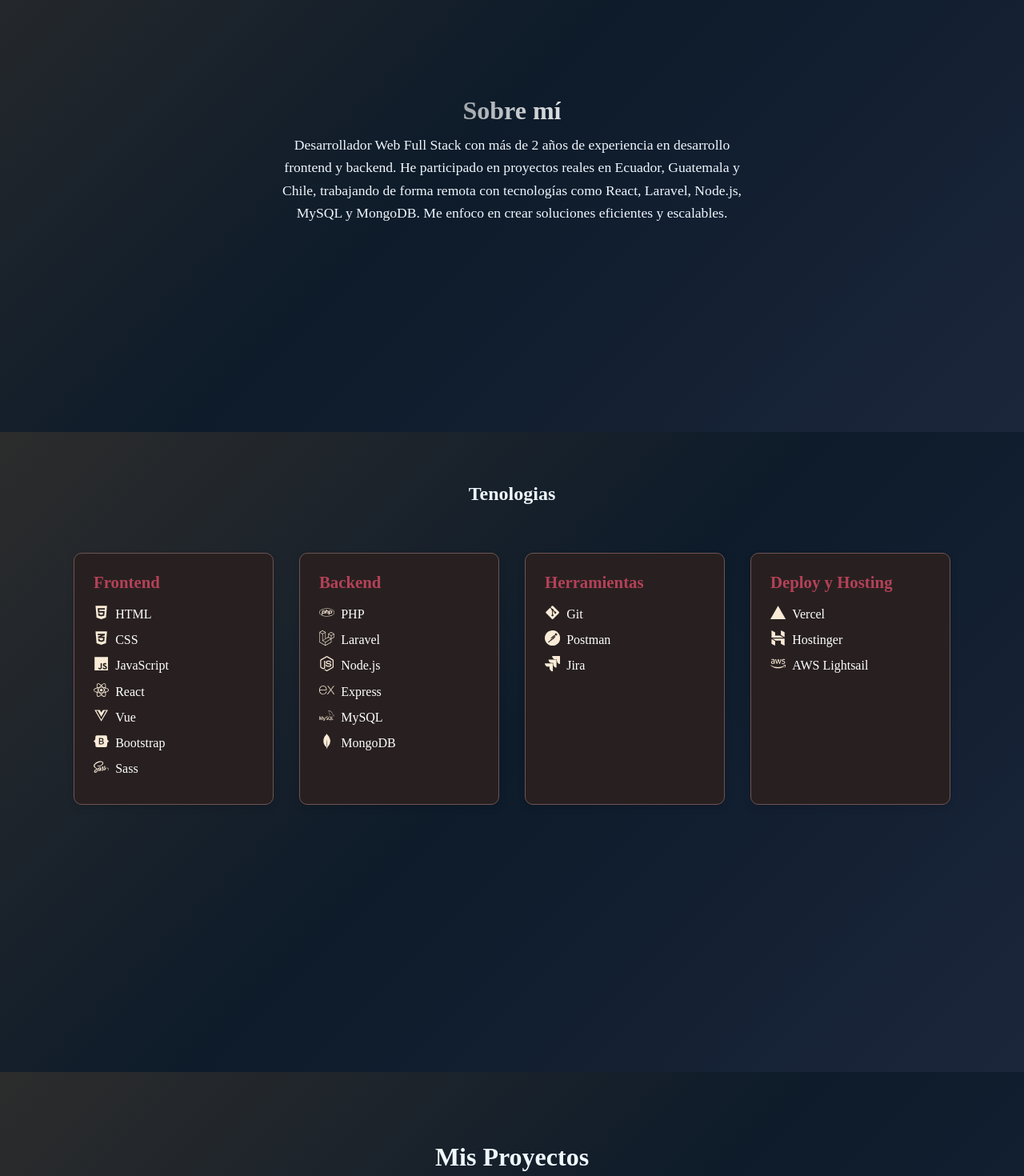
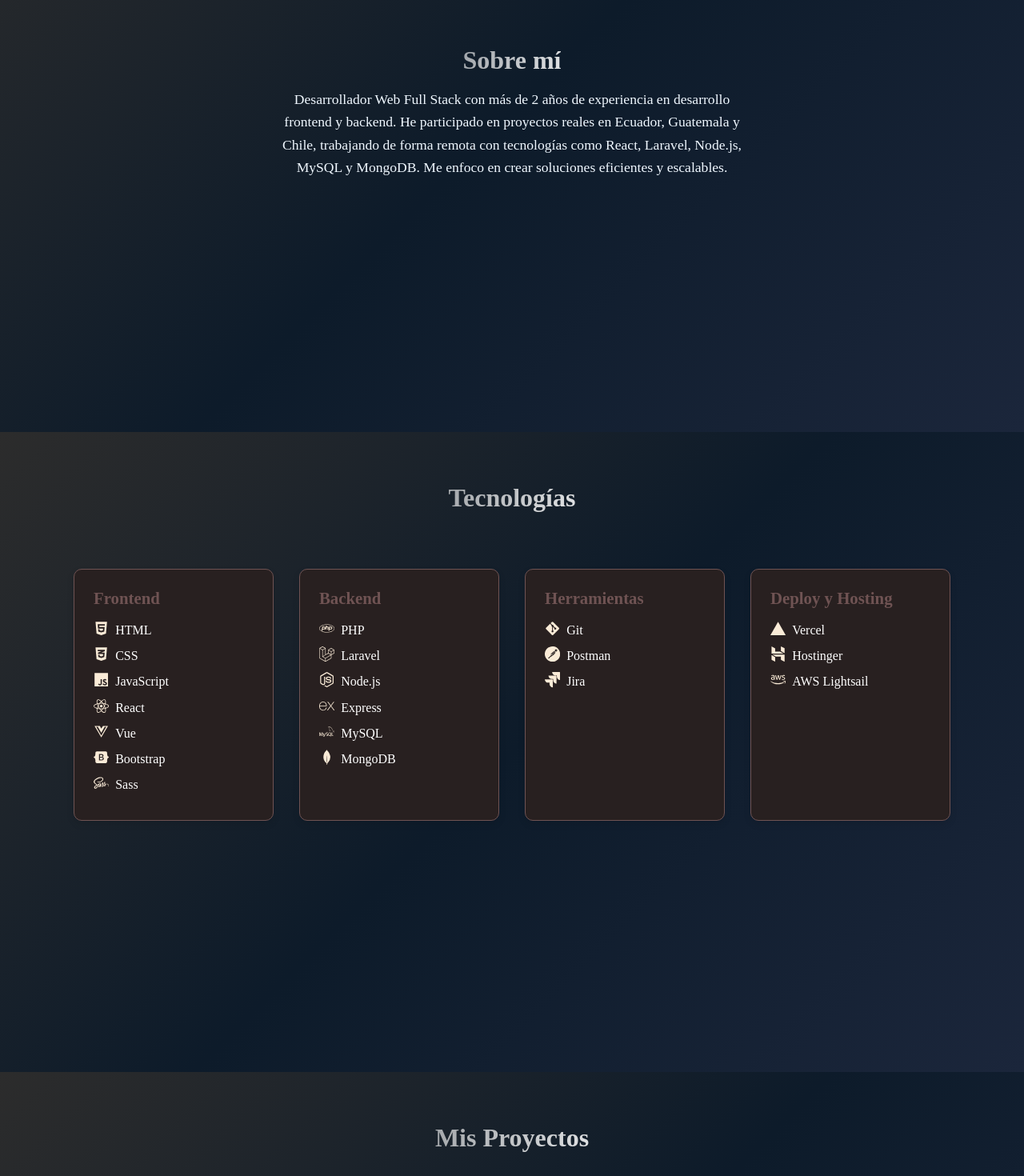
Before and after one commit to limber9596/mi-portafolio, a React (Vite) app: page / in a window 1280 px wide. Shown: the part 1060-2530 px from the top of the page at 80% size. Built offline with nearby package versions, Linux system fonts and the light colour scheme.

Commit message:
responsive

```diff
--- a/src/components/About.jsx
+++ b/src/components/About.jsx
@@ -4,16 +4,20 @@
 
 export default function About() {
   return (
-    <motion.section id="about" className="about"
+    <motion.section id="about" className="about">
+      {/* Animación de entrada al hacer scroll solo para los elementos internos */}
+      <motion.div
         initial={{ opacity: 0, y: 40 }}
-      whileInView={{ opacity: 1, y: 60 }}
-      viewport={{ once: false, amount: 0.3 }}
-      transition={{ duration: 1, ease: "easeOut" }}
+        whileInView={{ opacity: 1, y: 0 }}
+        viewport={{ once: false, amount: 0.5 }}
+        transition={{ duration: 1 }}
       >
         <motion.h1
           className="animated-text-h1"
-      initial={{ backgroundPosition: '-200% center' }}
-      animate={{ backgroundPosition: '200% center' }}
+          initial={true} // importante para que no reinicie animación infinita
+          animate={{
+            backgroundPosition: ['-200% center', '200% center'],
+          }}
           transition={{
             duration: 4,
             repeat: Infinity,
@@ -24,17 +28,22 @@
         </motion.h1>
 
         <motion.p
-      initial={{ opacity: 0 }}
+          initial={true}
           animate={{
-          opacity: [1, 0.5, 1]
+            opacity: [1, 0.7, 1],
           }}
           transition={{
-          opacity: { duration: 3, repeat: Infinity, ease: "easeInOut" }
+            opacity: {
+              duration: 3,
+              repeat: Infinity,
+              ease: 'easeInOut',
+            },
           }}
         >
           Desarrollador Web Full Stack con más de 2 años de experiencia en desarrollo frontend y backend. He participado en proyectos reales en Ecuador, Guatemala y Chile, trabajando de forma remota con tecnologías como React, Laravel, Node.js, MySQL y MongoDB. Me enfoco en crear soluciones eficientes y escalables.
         </motion.p>
+      </motion.div>
+    </motion.section>
 
-    </motion.section>
   )
 }
--- a/src/components/Projects.jsx
+++ b/src/components/Projects.jsx
@@ -1,7 +1,8 @@
 import React, { useEffect, useState } from 'react';
 import axios from 'axios';
 import '../styless/Projects.css';
-
+import { motion } from 'framer-motion';
+import "../styless/Global.css";
 export default function Projects() {
   const [projects, setProjects] = useState([]);
 
@@ -11,23 +12,60 @@
       .catch((err) => console.error('Error loading projects:', err));
   }, []);
 
+  const itemVariants = {
+    hidden: { opacity: 0, y: 30 },
+    visible: (i) => ({
+      opacity: 1,
+      y: 0,
+      transition: {
+        delay: i * 0.2,
+        duration: 0.5,
+        ease: 'easeInOut',
+      },
+    }),
+  };
+
   return (
     <section className="projects" id='projects'>
-      <h2 className='title'>Mis Proyectos</h2>
+      <motion.h1
+        className="animated-text-h1"
+        initial={{ backgroundPosition: '-200% center' }}
+        animate={{ backgroundPosition: '200% center' }}
+        transition={{
+          duration: 4,
+          repeat: Infinity,
+          ease: 'easeInOut',
+        }}
+      >
+        Mis Proyectos
+      </motion.h1>
       <div className="project-cards">
-        {projects.map((project) => (
-            <div className="card" key={project.id}>
-                <h3 className="card-title">{project.title}</h3>
-                <div className="card-image">
-                    <img src={project.image} alt={project.title} />
-                </div>
-                <div className="card-footer">
-                    <button>Más detalles</button>
-                </div>
+        {projects.map((project, idx) => (
+          <motion.div
+            className="card"
+            key={project.id}
+            initial="hidden"
+            whileInView="visible"
+            viewport={{ once: false, amount: 0.3 }} // 🔁 Animación cada vez que entra al viewport
+            variants={itemVariants}
+            custom={idx} // 👈 Muy importante para delay progresivo
+          >
+            <h3 className="card-title">{project.title}</h3>
+
+            <div className="card-image">
+              <img src={project.image} alt={project.title} />
             </div>
 
+            <div className="card-footer">
+              <a href={project.link} target="_blank" rel="noopener noreferrer">
+                <button>Más detalles</button>
+              </a>
+            </div>
+          </motion.div>
         ))}
       </div>
+
+
     </section>
   );
 }
--- a/src/components/Technologies.jsx
+++ b/src/components/Technologies.jsx
@@ -1,7 +1,8 @@
 import '../styless/Technologies.css'
 import { FaHtml5, FaCss3Alt, FaJs, FaReact, FaVuejs, FaBootstrap, FaSass, FaPhp, FaLaravel, FaNodeJs, FaGitAlt, FaAws } from 'react-icons/fa';
 import { SiExpress, SiPostman, SiJira, SiVercel, SiHostinger,SiMysql, SiMongodb } from 'react-icons/si';
-
+import { motion, useInView } from 'framer-motion';
+import "../styless/Global.css";
 const techData = {
   'Frontend': [
     { name: 'HTML', icon: <FaHtml5 /> },
@@ -33,13 +34,45 @@
 };
 
 export default function Technologies() {
+  const itemVariants = {
+    hidden: { opacity: 0, y: 30 },
+    visible: (i) => ({
+      opacity: 1,
+      y: 0,
+      transition: {
+        delay: i * 0.2,
+        duration: 0.5,
+        ease: 'easeInOut',
+      },
+    }),
+  };
   return (
     <section id="technologies" className="technologies">
-      <h1>Tenologias</h1>
+      <motion.h1
+        className="animated-text-h1"
+        initial={{ backgroundPosition: '-200% center' }}
+        animate={{ backgroundPosition: '200% center' }}
+        transition={{
+          duration: 4,
+          repeat: Infinity,
+          ease: 'easeInOut',
+        }}
+      >
+        Tecnologías
+      </motion.h1>
+
       <div className="technologies-container">
         <div className="tech-categories">
           {Object.entries(techData).map(([category, techs], idx) => (
-            <div className="tech-category" key={idx}>
+            <motion.div
+              key={idx}
+              className="tech-category"
+              initial="hidden"
+              whileInView="visible"
+              viewport={{ once: false, amount: 0.3 }}
+              variants={itemVariants}
+              custom={idx}
+            >
               <h3>{category}</h3>
               <ul className="tech-list">
                 {techs.map((tech, index) => (
@@ -49,7 +82,7 @@
                   </li>
                 ))}
               </ul>
-            </div>
+            </motion.div>
           ))}
         </div>
       </div>
--- a/src/index.css
+++ b/src/index.css
@@ -28,9 +28,9 @@
   animation: moveBackground 20s ease infinite;
   background-attachment: fixed;
 }
-@media (max-width: 546px) {
+/* @media (max-width: 546px) {
   body {
     width: 100%;
   }
 
-}
+} */
--- a/src/styless/About.css
+++ b/src/styless/About.css
@@ -9,10 +9,9 @@
   align-items: center;
 }
 
-.about h2 {
+.about h1 {
   margin-bottom: 1rem;
   font-size: 2rem;
-  color: var(--color-blue);
 }
 
 .about p {
--- a/src/styless/Projects.css
+++ b/src/styless/Projects.css
@@ -2,6 +2,7 @@
   padding: 4rem 2rem;
   text-align: center;
   min-height: 100vh;
+  scroll-margin-top: 20px;
 }
 
 .project-cards {
@@ -38,6 +39,7 @@
   width: 100%;
   height: 300px;
   object-fit: cover;
+  opacity: 0.8;
 }
 
 .card-footer {
@@ -70,12 +72,13 @@
 }
 
 @media(max-width: 596px) {
-
-  .projects{
-    margin-top: 816px;
-  }
   .card {
-    width: 400px;
+    width: 100%; /* Mejor que 400px fijo */
+    max-width: 400px;
   }
 
+  .project-cards {
+    flex-direction: column;
+    align-items: center;
+  }
 }
--- a/src/styless/Technologies.css
+++ b/src/styless/Technologies.css
@@ -3,7 +3,7 @@
   color: white;
   text-align: center; /* Opcional: si quieres color de fondo */
   scroll-margin-top: 20px;
-  height: 100vh;
+  min-height: 100vh;
 }
 
 .technologies-container {
@@ -38,7 +38,7 @@
 .tech-category h3 {
   font-size: 1.3rem;
   margin-bottom: 1rem;
-  color: var(--color-red);
+  color: var(--color-dark-red2);
 }
 
 .tech-list {
@@ -63,7 +63,8 @@
 @media(max-width: 596px) {
 
   .tech-category {
-    width: 90%;
+    width: 100%; /* Mejor que 250px fijo */
+    max-width: 400px;
   }
 
 }
```
Lines whose indentation alone changed are shown as unchanged.
